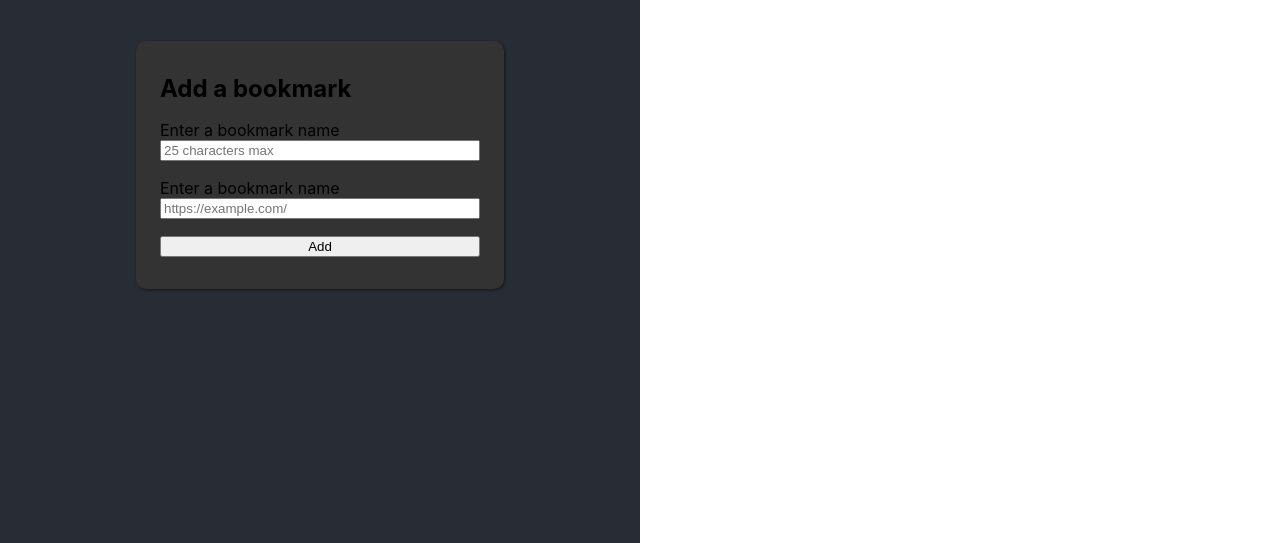
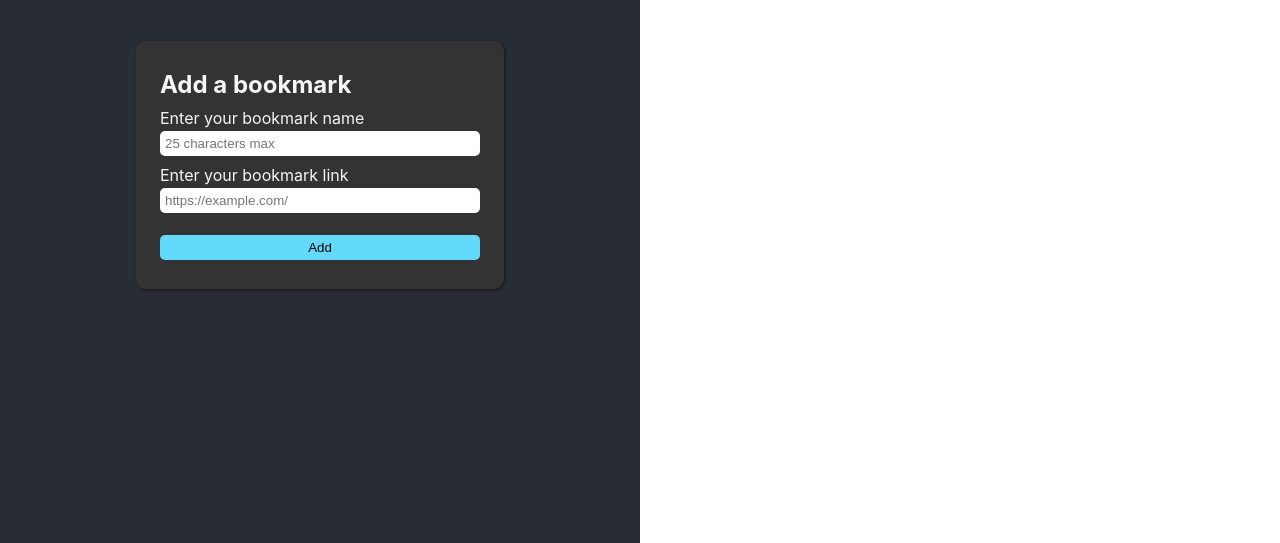
Before and after one commit to johsire/react-bookmark-app, a React app: page / in a window 1280 px wide. Shown: the part 257-800 px from the top of the page. Built offline with nearby package versions, Linux system fonts and the light colour scheme.

Commit message:
button & input styling-(leftContent styling final)_

```diff
--- a/index.js
+++ b/index.js
@@ -33,7 +33,7 @@ const App = () => {
               <label
                 htmlFor="linkTitle"
                 className="formLabel">
-                Enter a bookmark name
+                Enter your bookmark name
               </label>
               <input
                 type="text"
@@ -47,7 +47,7 @@ const App = () => {
               <label
                 htmlFor="linkHref"
                 className="formLabel">
-                Enter a bookmark name
+                Enter your bookmark link
               </label>
               <input
                 type="text"
--- a/main.css
+++ b/main.css
@@ -81,6 +81,32 @@ main {
  flex-direction: column;
 }
 
-.leftContent form .formTitle {
+.leftContent form .formTitle, form .formLabel {
  margin: 0;
+ color: whitesmoke;
 }
+
+.leftContent form input {
+ padding: 5px;
+ border-radius: 5px;
+ -webkit-border-radius: 5px;
+ -moz-border-radius: 5px;
+ -ms-border-radius: 5px;
+ -o-border-radius: 5px;
+ border: none;
+ margin-top: 0.2em;
+}
+
+.leftContent form button {
+ margin-top: 1em;
+ padding: 5px;
+ border: none;
+ border-radius: 5px;
+ -webkit-border-radius: 5px;
+ -moz-border-radius: 5px;
+ -ms-border-radius: 5px;
+ -o-border-radius: 5px;
+ cursor: pointer;
+ background: #61dafb;
+ color: black;
+}
```
